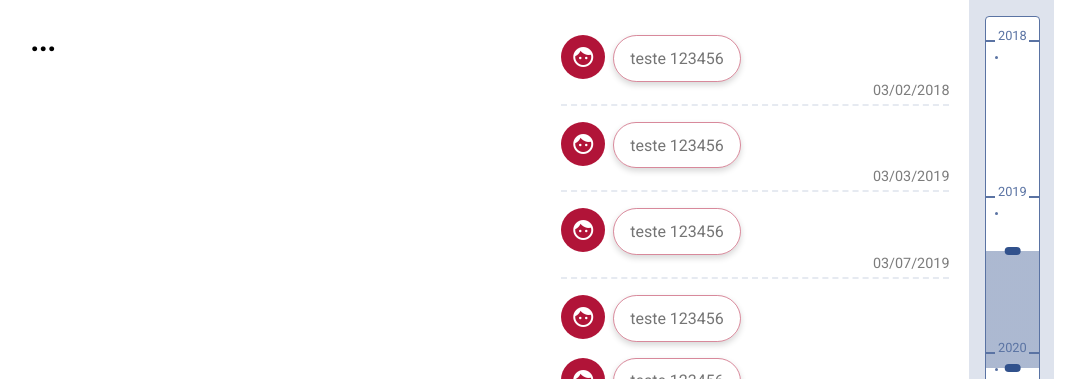
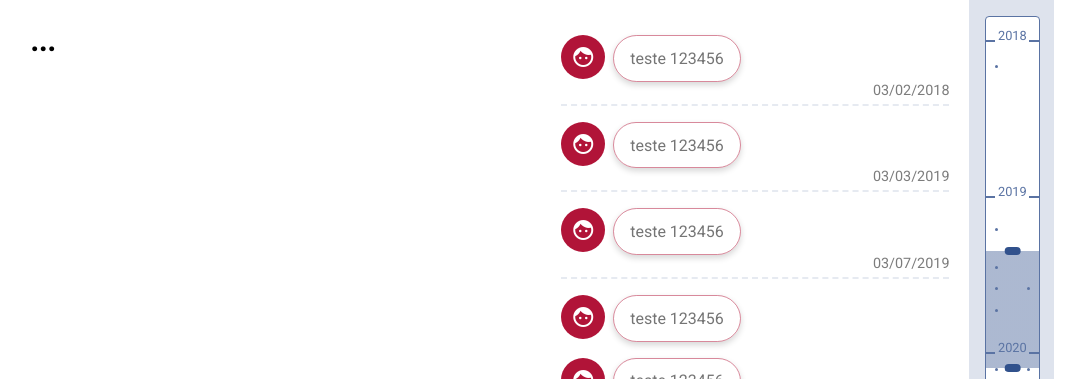
Before and after one commit to henriquekio/poc-timeline, a React (Create React App) app: page / in a window 1280 px wide. Shown: the top 379 px of the page, without its empty margins (98-1183 px from the left). Built offline with nearby package versions, Linux system fonts and the light colour scheme.

Commit message:
finalizando pontos conforme o mes na timeline

```diff
--- a/src/components/Timeline/TimelineResumeItem.js
+++ b/src/components/Timeline/TimelineResumeItem.js
@@ -1,5 +1,7 @@
 import React from 'react';
 import styled from 'styled-components'
+import _ from 'lodash';
+import moment from "moment";
 
 const ContainerItem = styled.div`
 margin-top: .5em;
@@ -35,14 +37,26 @@ z-index: 2;
 
 const ContainerPointItem = styled.div`
 display: grid;
-grid-template-rows: repeat(12, 1fr);
+grid-template-areas: "month1"
+"month2"
+"month3"
+"month4"
+"month5"
+"month6"
+"month7"
+"month8"
+"month9"
+"month10"
+"month11"
+"month12";
 padding: 0 .5em;
 `;
 
-const ContainerPoint = styled.div`
-display: flex;
-justify-content: space-between;
-`;
+const ContainerPoint = styled.div(({month}) => ({
+    display: 'flex',
+    justifyContent: 'space-between',
+    gridArea: 'month'+month
+}));
 
 const Point = styled.div`
 width: 3px;
@@ -53,15 +67,23 @@ margin: 1px;
 `;
 
 const TimelineResumeItem = ({item = {}}) => {
+    const {data} = item;
+    const month = _.chain(data)
+        .groupBy(({date}) => (moment(date).month() + 1))
+        .map((value, index) => ({month: parseInt(index), data: value}))
+        .value();
+
     return (
         <ContainerItem>
             <ContainerTitle>
                 <Title>{item.year}</Title>
             </ContainerTitle>
             <ContainerPointItem>
-                <ContainerPoint>
-                    <Point/>
-                </ContainerPoint>
+                {month.map(({month, data}) => (
+                    <ContainerPoint key={month} {...{month}}>
+                        {data.map((data, index) => <Point key={index}/>)}
+                    </ContainerPoint>
+                ))}
             </ContainerPointItem>
         </ContainerItem>
     );
```
